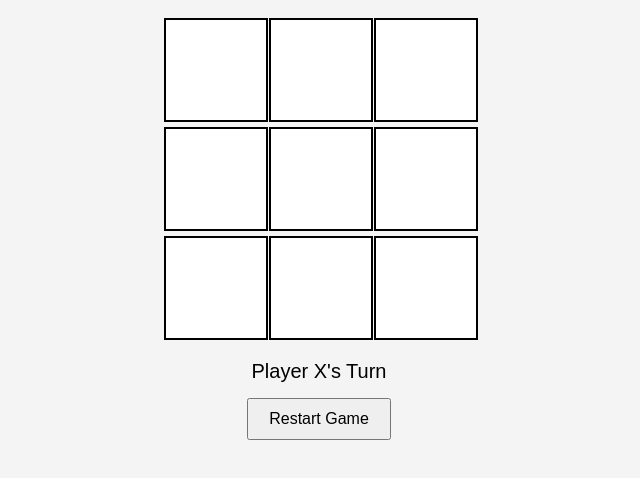
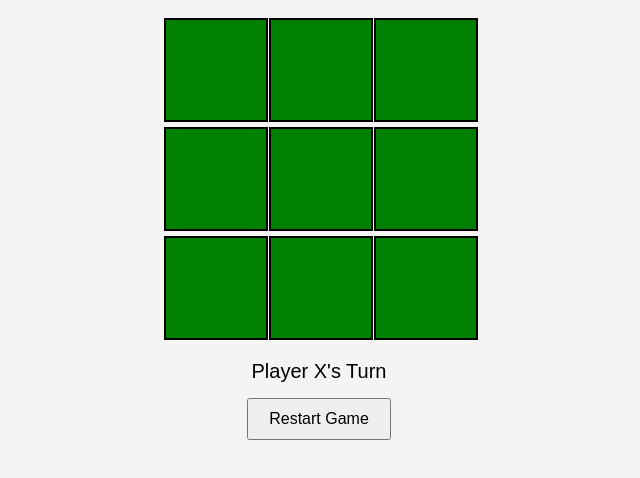
Before and after one commit to lavanyapinisetty369-hash/Newgame, a plain HTML site: page index.html in a window 1280 px wide. Shown: the part 60-538 px from the top of the page, without its empty margins (321-961 px from the left). Drawn offline with Linux system fonts and the light colour scheme.

Commit message:
Change cell background color from white to green

```diff
--- a/index.html
+++ b/index.html
@@ -25,7 +25,7 @@
             width: 100px;
             height: 100px;
             font-size: 40px;
-            background: white;
+            background: green;
             border: 2px solid black;
             cursor: pointer;
         }
```
